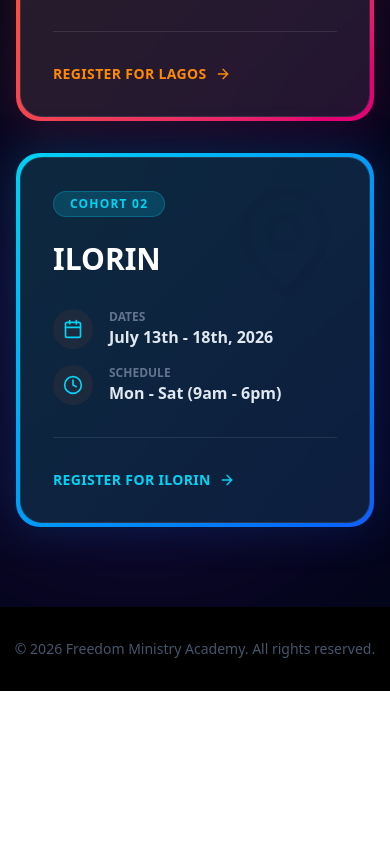
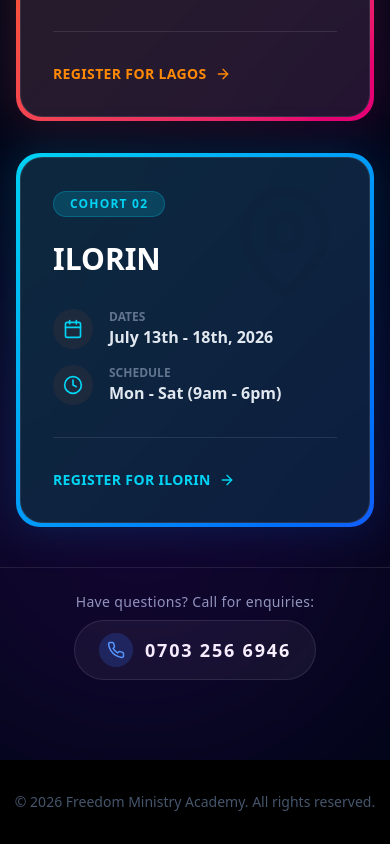
Before and after one commit to asejik/fma-registration, a React (Vite) app: page / in a window 390 px wide. Shown: the part 1721-2565 px from the top of the page. Before the commit the page ends 2412 px from the top, so only its background shows below. Built offline with nearby package versions, Linux system fonts and the light colour scheme; no server answers.

Commit message:
add phone number

```diff
--- a/src/components/InfoSection.jsx
+++ b/src/components/InfoSection.jsx
@@ -169,6 +169,22 @@
         </div>
       </div>
 
+      {/* Enquiry Section - Added below the buttons */}
+      <div className="mt-10 pt-6 border-t border-white/10 flex flex-col items-center animate-in fade-in slide-in-from-bottom-4 duration-1000 delay-500">
+        <p className="text-slate-400 text-sm mb-2 font-medium tracking-wide">
+          Have questions? Call for enquiries:
+        </p>
+        <a
+          href="tel:+2347032566946"
+          className="group flex items-center gap-3 px-6 py-3 rounded-full bg-white/5 border border-white/10 hover:bg-white/10 hover:border-blue-500/50 transition-all duration-300"
+        >
+          <div className="p-2 bg-blue-500/20 rounded-full text-blue-400 group-hover:scale-110 transition-transform">
+            <svg xmlns="http://www.w3.org/2000/svg" width="18" height="18" viewBox="0 0 24 24" fill="none" stroke="currentColor" strokeWidth="2" strokeLinecap="round" strokeLinejoin="round"><path d="M22 16.92v3a2 2 0 0 1-2.18 2 19.79 19.79 0 0 1-8.63-3.07 19.5 19.5 0 0 1-6-6 19.79 19.79 0 0 1-3.07-8.67A2 2 0 0 1 4.11 2h3a2 2 0 0 1 2 1.72 12.84 12.84 0 0 0 .7 2.81 2 2 0 0 1-.45 2.11L8.09 9.91a16 16 0 0 0 6 6l1.27-1.27a2 2 0 0 1 2.11-.45 12.84 12.84 0 0 0 2.81.7A2 2 0 0 1 22 16.92z"></path></svg>
+          </div>
+          <span className="text-lg font-bold text-white tracking-widest">0703 256 6946</span>
+        </a>
+      </div>
+
       {/* FULL BRIEF MODAL (Kept exactly as it was) */}
       {isModalOpen && (
         <div className="fixed inset-0 z-[100] flex items-center justify-center p-4">
```
